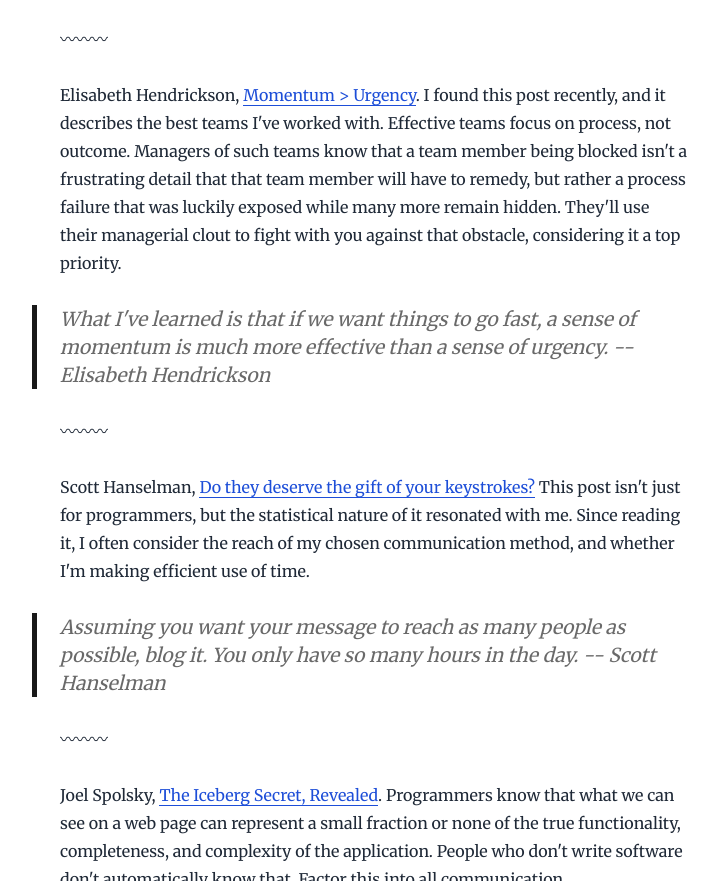
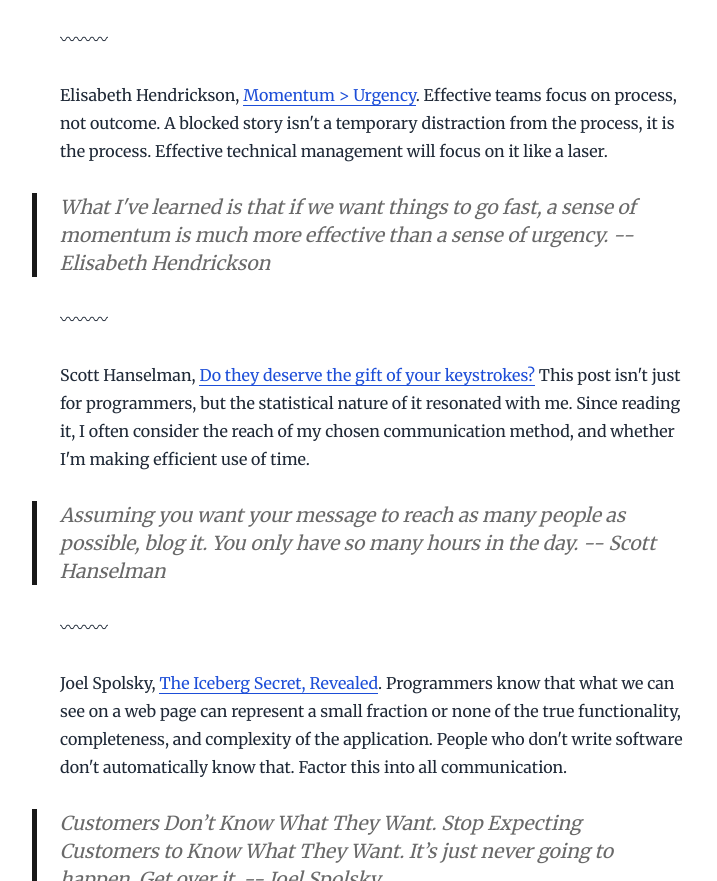
Before and after one commit to jwworth/jakeworth, a Gatsby site: page /essays-on-programming-i-think-about-a-lot/ in a window 1280 px wide. Shown: the part 2536-3417 px from the top of the page, without its empty margins (265-982 px from the left). Built offline with nearby package versions, Linux system fonts and the light colour scheme; Gatsby itself is replaced by a stand-in of ours; some packages are replaced by stand-ins of ours.

Commit message:
Rewrite summary of a favorite post

```diff
--- a/content/blog/essays-on-programming-i-think-about-a-lot.md
+++ b/content/blog/essays-on-programming-i-think-about-a-lot.md
@@ -90,14 +90,10 @@
 
 〰〰〰
 
-Elisabeth Hendrickson, [Momentum >
-Urgency](https://testobsessed.com/2020/02/momentum-urgency/). I found this post
-recently, and it describes the best teams I've worked with. Effective teams
-focus on process, not outcome. Managers of such teams know that a team member
-being blocked isn't a frustrating detail that that team member will have to
-remedy, but rather a process failure that was luckily exposed while many more
-remain hidden. They'll use their managerial clout to fight with you against
-that obstacle, considering it a top priority.
+Elisabeth Hendrickson, [Momentum > Urgency][momentum]. Effective teams focus on
+process, not outcome. A blocked story isn't a temporary distraction from the
+process, it is the process. Effective technical management will focus on it
+like a laser.
 
 > What I've learned is that if we want things to go fast, a sense of momentum
 is much more effective than a sense of urgency.
@@ -271,6 +267,7 @@
 [duck]: https://www.thoughtfulcode.com/rubber-duck-debugging-psychology/
 [expert-beginner]: https://daedtech.com/how-developers-stop-learning-rise-of-the-expert-beginner/
 [lip]: https://www.swyx.io/writing/learn-in-public/
+[momentum]: https://testobsessed.com/2020/02/momentum-urgency/
 [preemptive]: https://www.swyx.io/preemptive-pluralization/
 [schlep]: http://www.paulgraham.com/schlep.html
 [trap]: https://charity.wtf/2020/11/01/questionable-advice-the-trap-of-the-premature-senior/
```
